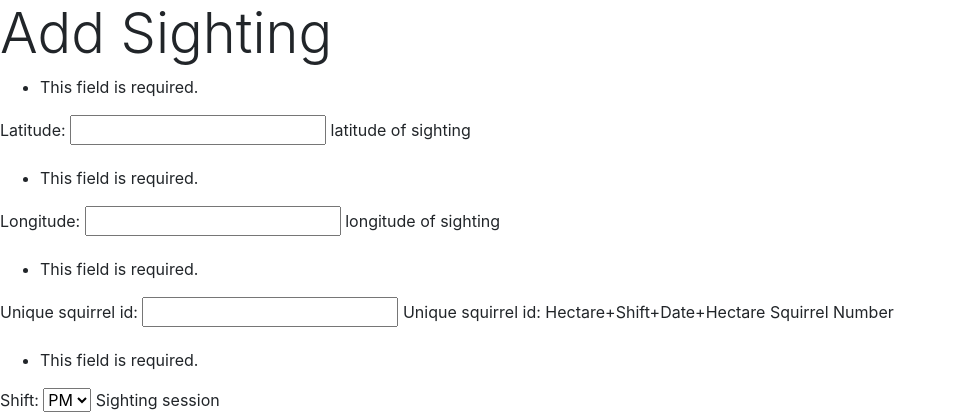
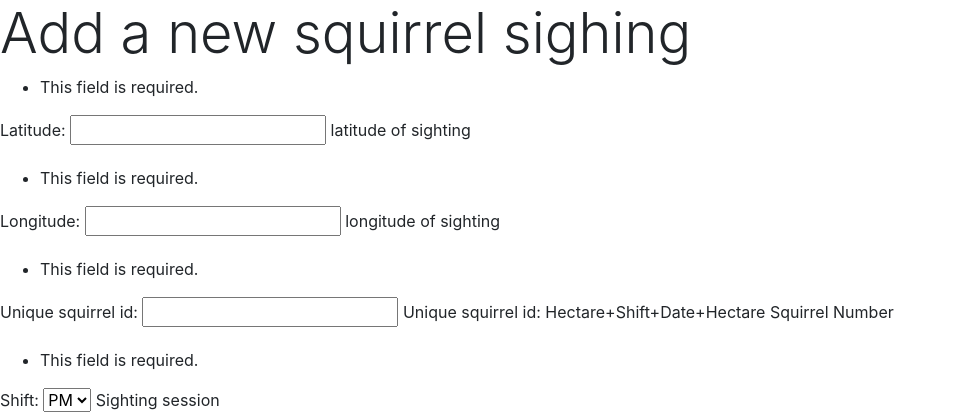
Before and after one commit to chloecheng77cyc/Squirrel, a Django app: page /park/sightings/add/ in a window 1280 px wide. Shown: the top 420 px of the page, without its empty margins (0-956 px from the left). Run offline with Django 3.2, Linux system fonts and the light colour scheme; some libraries are stand-ins or nearby versions.

Commit message:
Change the add html

```diff
--- a/park/templates/park/add.html
+++ b/park/templates/park/add.html
@@ -8,7 +8,7 @@
 	</head>
 
 	<body>
-		<h1 class="display-4"> Add Sighting </h1>
+		<h1 class="display-4"> Add a new squirrel sighing </h1>
 
 		<form action="" method="post">
 			{% csrf_token %}
```
